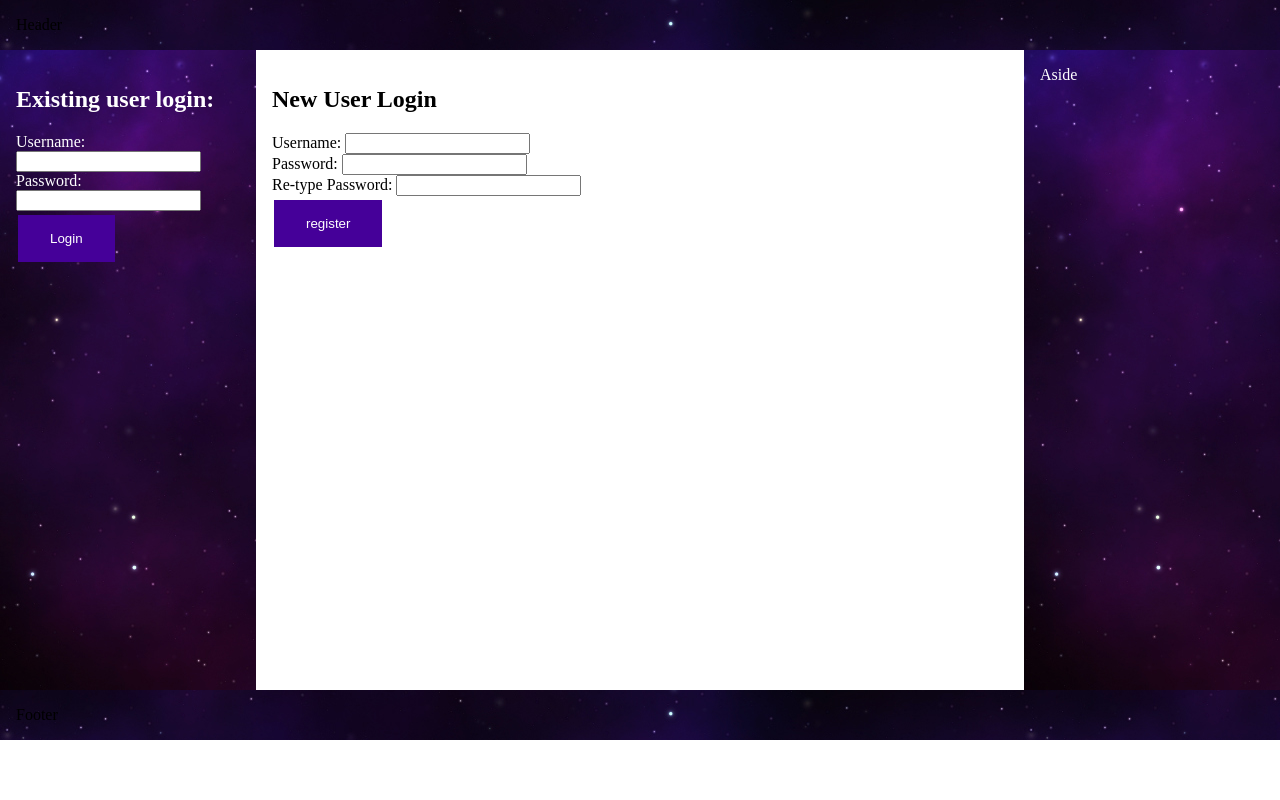
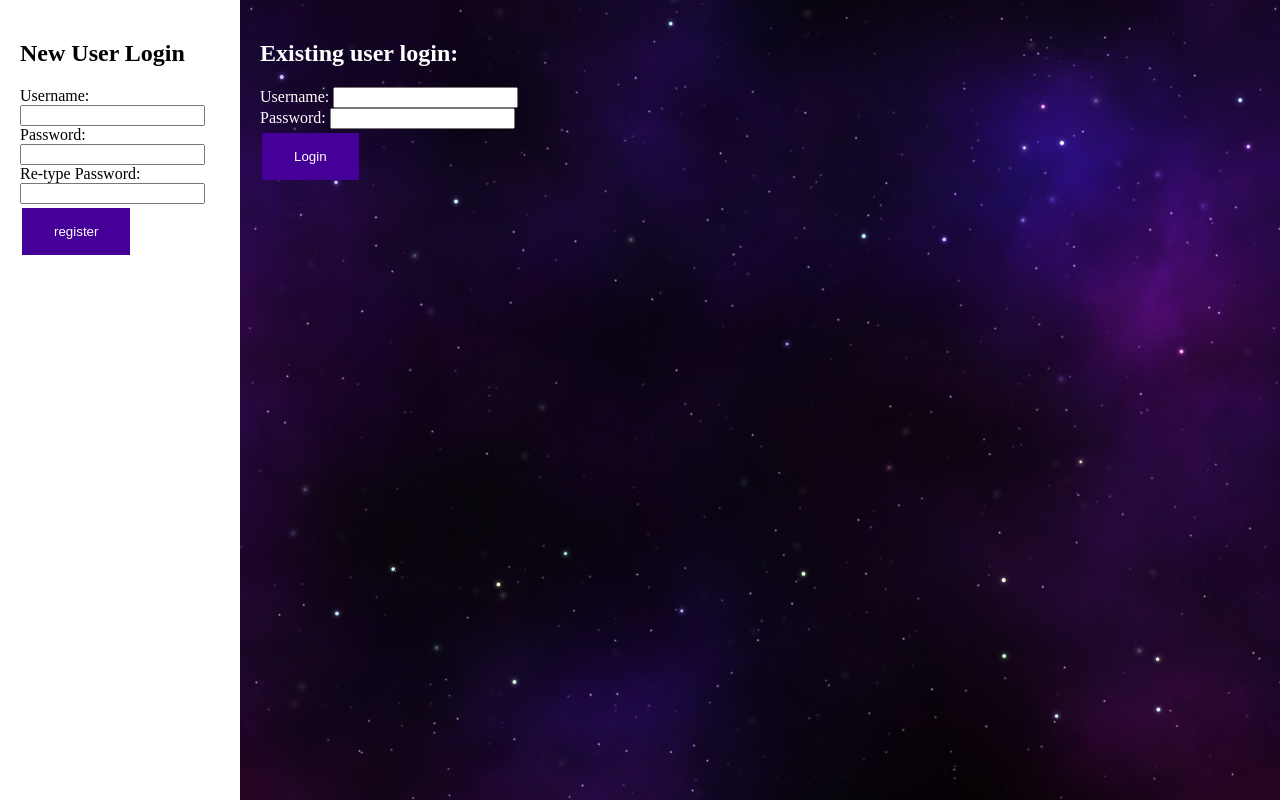
Before and after one commit to ViNguyen15/Avengers2017Section3, a PHP site: page /register.php in a window 1280 px wide. Run offline with PHP 8.4, Linux system fonts and the light colour scheme.

Commit message:
Changed layout

```diff
--- a/register.php
+++ b/register.php
@@ -10,11 +10,11 @@
     </audio><br/>-->
 </head>
 
-<body>
-<header>Header</header>
-<div id="main">
+<body style=" background: url('images/tiles/space.jpg');">
 
-<article>
+
+<div class="col-1" style="background-color:white; padding:20px" >
+
     <h2>New User Login</h2>
     <form action="function/create_user.php" method="post">
         Username: <input type="text" name="username"><br>
@@ -23,9 +23,9 @@
         <input type="submit" value="register">
     </form>
 
-</article>
+</div>
+<div class="col-2" style="color:white; padding:20px">
 
-<nav>
     <h2> Existing user login: </h2>
     <form action="function/login.php" method="post">
         Username: <input type="text" name="username"><br>
@@ -52,13 +52,8 @@
     }
     ?>
 
-</nav>
-
-<aside>Aside</aside>
-
 </div>
 
-<footer>Footer</footer>
 
 </body>
 
--- a/styles.css
+++ b/styles.css
@@ -1,19 +1,31 @@
+
 * {
   box-sizing: border-box;
 }
-body{
+body {
+  display: flex;
+  min-height: 100vh;
+  flex-direction: row;
   margin: 0;
 }
+.col-1 {
+  flex: 1;
+}
+.col-2 {
+  display: flex;
+  flex-direction: column;
+  flex: 5;
+  position:relative
+}
+
 #main {
   display: flex;min-height: calc(120vh - 40vh);
 }
 #main > article {
   flex: 1;
 }
-#main > nav, #main > aside, #main > map {
-  flex: 0 0 20vw;
+nav, #main > aside, #main > map {
   background: url('images/tiles/space.jpg');
-  background-position-y: -15vw;
   color:white
 }
 #main > nav {
@@ -21,18 +33,28 @@ body{
 }
 header h1 {
   color: white;
-  font-size: 4em;
+  font-size: 3.5em;
   line-height: 0px;
   display: inline-block
 }
 header form {
   float: right;
 }
+footer {
+  color: white;
+  font-size: .8em;
+  line-height: 0px;
+  display: inline-block;
+  position:absolute;
+  bottom:0px;
+  width:100%;
+}
 header, footer, article, nav, aside, map {
   padding: 1em;
 }
 header, footer {
   background-image: url('images/tiles/space.jpg');
+  color:white;
 }
 div #savegame {
   position:absolute;
```
Also changed, not shown: index.php (+20 -22 lines), 1 other file.
